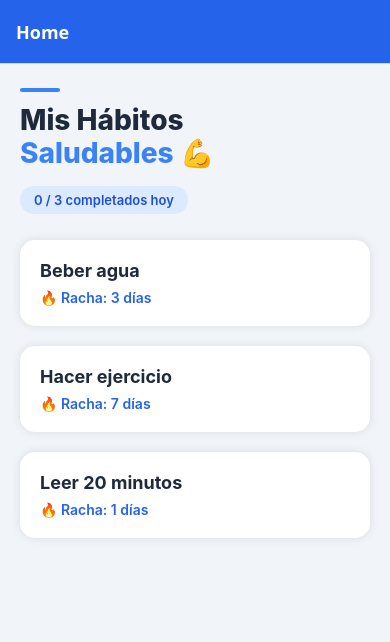
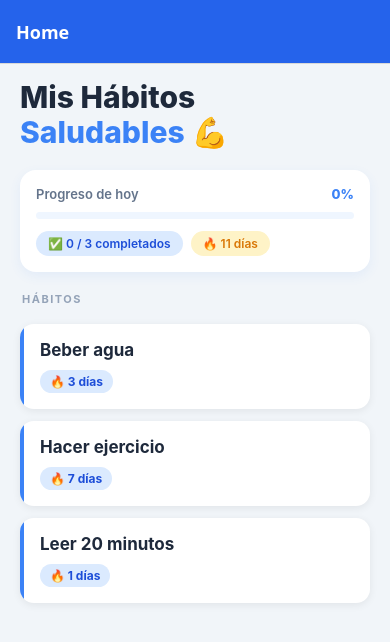
Before and after one commit to camilo859/Habitos-Saludables, a React Native app: screen /Home in a window 390 px wide. Shown: the top 642 px of the page. Built offline with nearby package versions, Linux system fonts and the light colour scheme.

Commit message:
HomeCard

```diff
--- a/src/components/HabitCard.js
+++ b/src/components/HabitCard.js
@@ -1,36 +1,153 @@
-import React from "react";
+import React, { useCallback } from "react";
 import { View, Text, TouchableOpacity, StyleSheet } from "react-native";
 
 const HabitCard = React.memo(({ habit, onPress }) => {
+  // useCallback: evita crear una nueva función en cada render
+  const handlePress = useCallback(() => {
+    onPress(habit);
+  }, [onPress, habit]);
+
+  const isCompleted = habit.completed === true;
+
   return (
-    <TouchableOpacity style={styles.card} onPress={() => onPress(habit)}>
-      <Text style={styles.title}>{habit.name}</Text>
-      <Text style={styles.streak}>🔥 Racha: {habit.streak} días</Text>
+    <TouchableOpacity
+      style={[styles.card, isCompleted && styles.cardCompleted]}
+      onPress={handlePress}
+      activeOpacity={0.8}
+    >
+      {/* Barra de acento: verde si completado, azul si pendiente */}
+      <View style={[styles.accentBar, isCompleted && styles.accentBarCompleted]} />
+
+      <View style={styles.content}>
+        {/* Fila superior: nombre + check si está completado */}
+        <View style={styles.titleRow}>
+          <Text style={[styles.title, isCompleted && styles.titleCompleted]}>
+            {habit.name}
+          </Text>
+          {isCompleted && (
+            <View style={styles.checkBadge}>
+              <Text style={styles.checkText}>✓</Text>
+            </View>
+          )}
+        </View>
+
+        {/* Footer: racha + categoría si existe */}
+        <View style={styles.footer}>
+          <View style={[styles.streakBadge, isCompleted && styles.streakBadgeCompleted]}>
+            <Text style={[styles.streakText, isCompleted && styles.streakTextCompleted]}>
+              🔥 {habit.streak} días
+            </Text>
+          </View>
+
+          {habit.category && (
+            <View style={styles.categoryBadge}>
+              <Text style={styles.categoryText}>{habit.category}</Text>
+            </View>
+          )}
+        </View>
+      </View>
     </TouchableOpacity>
   );
 });
 
+HabitCard.displayName = "HabitCard";
+
 const styles = StyleSheet.create({
   card: {
+    flexDirection: "row",
     backgroundColor: "#FFFFFF",
-    padding: 20,
-    marginVertical: 10,
+    marginVertical: 6,
     marginHorizontal: 20,
-    borderRadius: 15,
+    borderRadius: 14,
     shadowColor: "#000",
-    shadowOpacity: 0.1,
-    shadowRadius: 10,
-    elevation: 5,
+    shadowOpacity: 0.07,
+    shadowOffset: { width: 0, height: 2 },
+    shadowRadius: 8,
+    elevation: 3,
+    overflow: "hidden",
+  },
+  // Card completada: fondo verde muy suave
+  cardCompleted: {
+    backgroundColor: "#F0FDF4",
+    shadowOpacity: 0.04,
+  },
+  accentBar: {
+    width: 4,
+    backgroundColor: "#3B82F6",
+  },
+  // Barra verde cuando está completado
+  accentBarCompleted: {
+    backgroundColor: "#22C55E",
+  },
+  content: {
+    flex: 1,
+    padding: 16,
+  },
+  titleRow: {
+    flexDirection: "row",
+    alignItems: "center",
+    justifyContent: "space-between",
+    marginBottom: 10,
   },
   title: {
-    fontSize: 18,
-    fontWeight: "bold",
+    fontSize: 17,
+    fontWeight: "700",
     color: "#1E293B",
+    flex: 1,
   },
-  streak: {
-    marginTop: 8,
-    color: "#2563EB",
+  // Título atenuado si está completado
+  titleCompleted: {
+    color: "#86EFAC",
+    textDecorationLine: "line-through",
+  },
+  // Círculo verde con ✓
+  checkBadge: {
+    width: 24,
+    height: 24,
+    borderRadius: 12,
+    backgroundColor: "#22C55E",
+    alignItems: "center",
+    justifyContent: "center",
+    marginLeft: 8,
+  },
+  checkText: {
+    fontSize: 13,
+    fontWeight: "800",
+    color: "#FFFFFF",
+  },
+  footer: {
+    flexDirection: "row",
+    alignItems: "center",
+    gap: 8,
+  },
+  streakBadge: {
+    backgroundColor: "#DBEAFE",
+    borderRadius: 20,
+    paddingHorizontal: 10,
+    paddingVertical: 4,
+  },
+  // Badge de racha verde cuando completado
+  streakBadgeCompleted: {
+    backgroundColor: "#DCFCE7",
+  },
+  streakText: {
+    fontSize: 12,
+    fontWeight: "700",
+    color: "#1D4ED8",
+  },
+  streakTextCompleted: {
+    color: "#16A34A",
+  },
+  categoryBadge: {
+    backgroundColor: "#F1F5F9",
+    borderRadius: 20,
+    paddingHorizontal: 10,
+    paddingVertical: 4,
+  },
+  categoryText: {
+    fontSize: 12,
     fontWeight: "600",
+    color: "#64748B",
   },
 });
 
--- a/src/screens/HomeScreen.js
+++ b/src/screens/HomeScreen.js
@@ -1,9 +1,14 @@
-import React, { useCallback } from "react";
-import { View, Text, FlatList, StyleSheet, SafeAreaView, StatusBar, } from "react-native";
+import React, { useCallback, useMemo } from "react";
+import {View,Text,FlatList,StyleSheet,StatusBar,} from "react-native";
+import { useSafeAreaInsets } from "react-native-safe-area-context";
 import HabitCard from "../components/HabitCard";
 import { habits } from "../utils/dummyData";
 
 export default function HomeScreen({ navigation }) {
+  // useSafeAreaInsets: respeta la notch y la barra de navegación
+  // sin usar el SafeAreaView deprecado
+  const insets = useSafeAreaInsets();
+
   const handlePress = useCallback(
     (habit) => {
       navigation.navigate("HabitDetail", { habit });
@@ -11,8 +16,20 @@ export default function HomeScreen({ navigation }) {
     [navigation]
   );
 
-  // Cuenta cuántos hábitos están completados
-  const completedCount = habits.filter((h) => h.completed).length;
+  const completedCount = useMemo(
+    () => habits.filter((h) => h.completed).length,
+    [habits]
+  );
+
+  const totalStreak = useMemo(
+    () => habits.reduce((acc, h) => acc + h.streak, 0),
+    [habits]
+  );
+
+  const progressPercent = useMemo(
+    () => Math.round((completedCount / habits.length) * 100),
+    [completedCount]
+  );
 
   const renderItem = useCallback(
     ({ item }) => <HabitCard habit={item} onPress={handlePress} />,
@@ -20,24 +37,42 @@ export default function HomeScreen({ navigation }) {
   );
 
   const ListHeader = (
-    <View style={styles.headerContainer}>
-      {/* Línea de acento superior */}
-      <View style={styles.accentBar} />
-
+    <View style={[styles.headerContainer, { paddingTop: insets.top + 16 }]}>
+      {/* Título */}
       <Text style={styles.header}>Mis Hábitos</Text>
       <Text style={styles.subheader}>Saludables 💪</Text>
 
-      {/* Contador de progreso del día */}
-      <View style={styles.progressPill}>
-        <Text style={styles.progressText}>
-          {completedCount} / {habits.length} completados hoy
-        </Text>
+      {/* Tarjeta de progreso */}
+      <View style={styles.progressCard}>
+        <View style={styles.progressTopRow}>
+          <Text style={styles.progressLabel}>Progreso de hoy</Text>
+          <Text style={styles.progressPercent}>{progressPercent}%</Text>
+        </View>
+
+        {/* Barra de progreso */}
+        <View style={styles.progressBarBg}>
+          <View style={[styles.progressBarFill, { width: `${progressPercent}%` }]} />
+        </View>
+
+        {/* Pills debajo de la barra */}
+        <View style={styles.statsRow}>
+          <View style={styles.progressPill}>
+            <Text style={styles.progressText}>
+              ✅ {completedCount} / {habits.length} completados
+            </Text>
+          </View>
+          <View style={styles.streakPill}>
+            <Text style={styles.streakText}>🔥 {totalStreak} días</Text>
+          </View>
+        </View>
       </View>
+
+      <Text style={styles.sectionLabel}>HÁBITOS</Text>
     </View>
   );
 
   return (
-    <SafeAreaView style={styles.safe}>
+    <View style={[styles.safe, { paddingBottom: insets.bottom }]}>
       <StatusBar barStyle="dark-content" backgroundColor="#F1F5F9" />
       <FlatList
         data={habits}
@@ -47,7 +82,7 @@ export default function HomeScreen({ navigation }) {
         contentContainerStyle={styles.listContent}
         showsVerticalScrollIndicator={false}
       />
-    </SafeAreaView>
+    </View>
   );
 }
 
@@ -60,44 +95,102 @@ const styles = StyleSheet.create({
     paddingBottom: 32,
   },
 
-  // ── Header ──────────────────────────────────────────────────
+  // ── Header ────────────────────────────────────────────────────
   headerContainer: {
     paddingHorizontal: 20,
-    paddingTop: 24,
-    paddingBottom: 16,
+    paddingBottom: 8,
   },
-  accentBar: {
-    width: 40,
-    height: 4,
-    backgroundColor: "#3B82F6",
-    borderRadius: 2,
+  header: {
+    fontSize: 30,
+    fontWeight: "800",
+    color: "#1E293B",
+    lineHeight: 34,
+  },
+  subheader: {
+    fontSize: 30,
+    fontWeight: "800",
+    color: "#3B82F6",
+    lineHeight: 36,
+    marginBottom: 20,
+  },
+
+  // ── Tarjeta de progreso ───────────────────────────────────────
+  progressCard: {
+    backgroundColor: "#FFFFFF",
+    borderRadius: 16,
+    padding: 16,
+    marginBottom: 20,
+    shadowColor: "#3B82F6",
+    shadowOpacity: 0.08,
+    shadowOffset: { width: 0, height: 4 },
+    shadowRadius: 12,
+    elevation: 3,
+  },
+  progressTopRow: {
+    flexDirection: "row",
+    justifyContent: "space-between",
+    alignItems: "center",
+    marginBottom: 10,
+  },
+  progressLabel: {
+    fontSize: 13,
+    fontWeight: "600",
+    color: "#64748B",
+  },
+  progressPercent: {
+    fontSize: 13,
+    fontWeight: "800",
+    color: "#3B82F6",
+  },
+  progressBarBg: {
+    height: 7,
+    backgroundColor: "#EFF6FF",
+    borderRadius: 4,
+    overflow: "hidden",
     marginBottom: 12,
   },
-  header: {
-    fontSize: 28,
-    fontWeight: "800",
-    color: "#1E293B",
-    lineHeight: 32,
-  },
-  subheader: {
-    fontSize: 28,
-    fontWeight: "800",
-    color: "#3B82F6",
-    lineHeight: 34,
-    marginBottom: 16,
+  progressBarFill: {
+    height: "100%",
+    backgroundColor: "#3B82F6",
+    borderRadius: 4,
   },
 
-  // ── Píldora de progreso ──────────────────────────────────────
+  // ── Pills ─────────────────────────────────────────────────────
+  statsRow: {
+    flexDirection: "row",
+    gap: 8,
+    flexWrap: "wrap",
+  },
   progressPill: {
-    alignSelf: "flex-start",
     backgroundColor: "#DBEAFE",
     borderRadius: 20,
-    paddingHorizontal: 14,
-    paddingVertical: 6,
+    paddingHorizontal: 12,
+    paddingVertical: 5,
   },
   progressText: {
-    fontSize: 13,
+    fontSize: 12,
     fontWeight: "600",
     color: "#1D4ED8",
   },
+  streakPill: {
+    backgroundColor: "#FEF3C7",
+    borderRadius: 20,
+    paddingHorizontal: 12,
+    paddingVertical: 5,
+  },
+  streakText: {
+    fontSize: 12,
+    fontWeight: "600",
+    color: "#D97706",
+  },
+
+  // ── Section label ─────────────────────────────────────────────
+  sectionLabel: {
+    fontSize: 11,
+    fontWeight: "700",
+    color: "#94A3B8",
+    letterSpacing: 1.5,
+    marginLeft: 2,
+    marginBottom: 4,
+  },
 });
```
